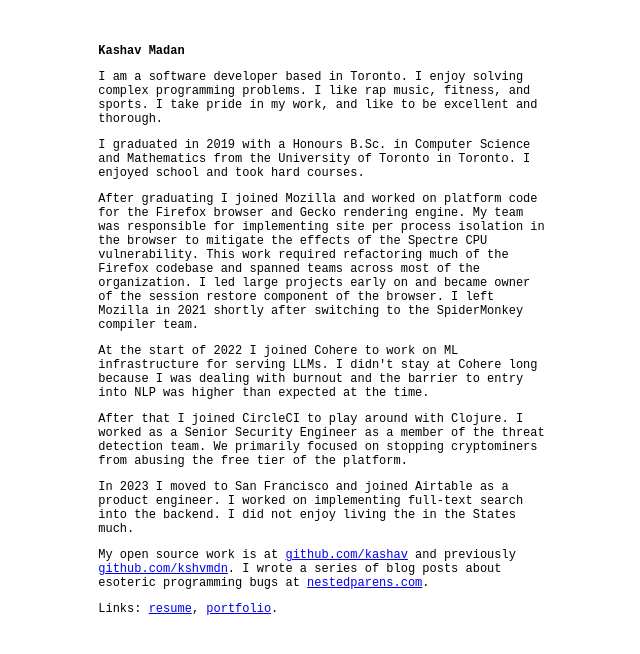
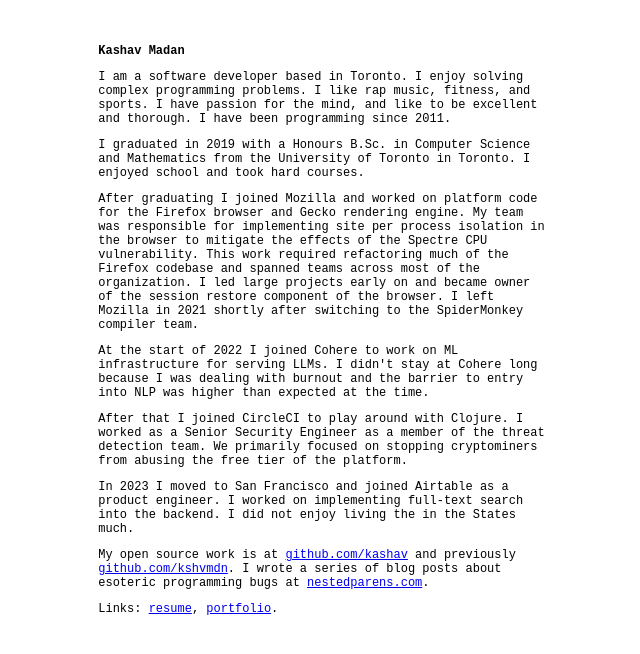
Before and after one commit to kashav/kashav.ca, a plain HTML site: page about/index.html in a window 1280 px wide. Shown: the whole page, without its empty margins (315-955 px from the left). Drawn offline with Linux system fonts and the light colour scheme.

Commit message:
Add blurb about passion

```diff
--- a/about/index.html
+++ b/about/index.html
@@ -20,8 +20,9 @@
       <div id="content">
         <p>
           I am a software developer based in Toronto. I enjoy solving complex
-          programming problems. I like rap music, fitness, and sports. I take
-          pride in my work, and like to be excellent and thorough.
+          programming problems. I like rap music, fitness, and sports. I have
+          passion for the mind, and like to be excellent and thorough. I have
+          been programming since 2011.
         </p>
         <p>
           I graduated in 2019 with a Honours B.Sc. in Computer Science and
```
